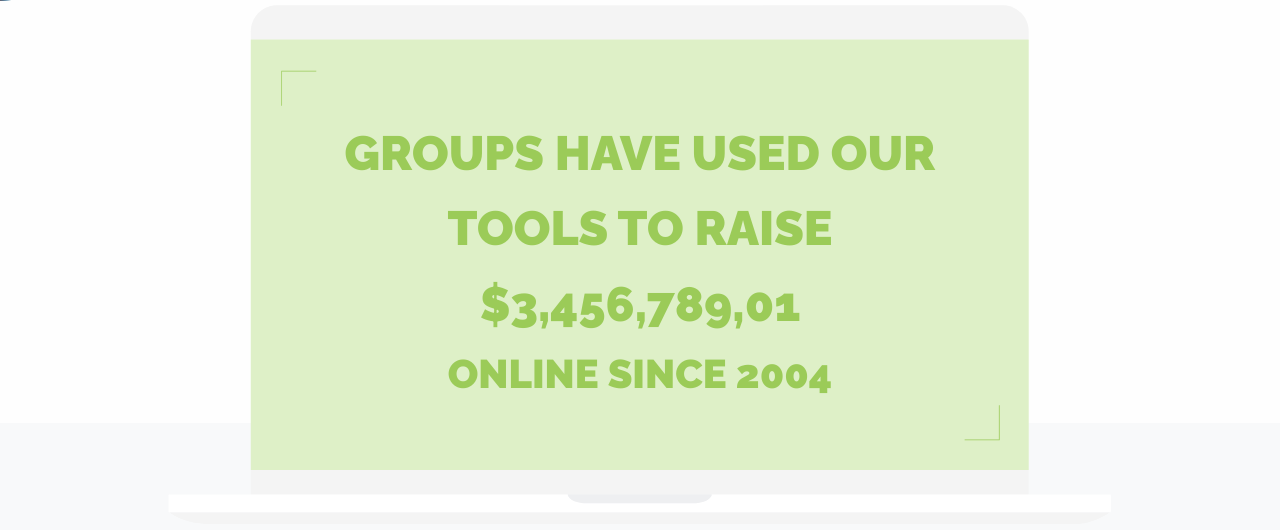
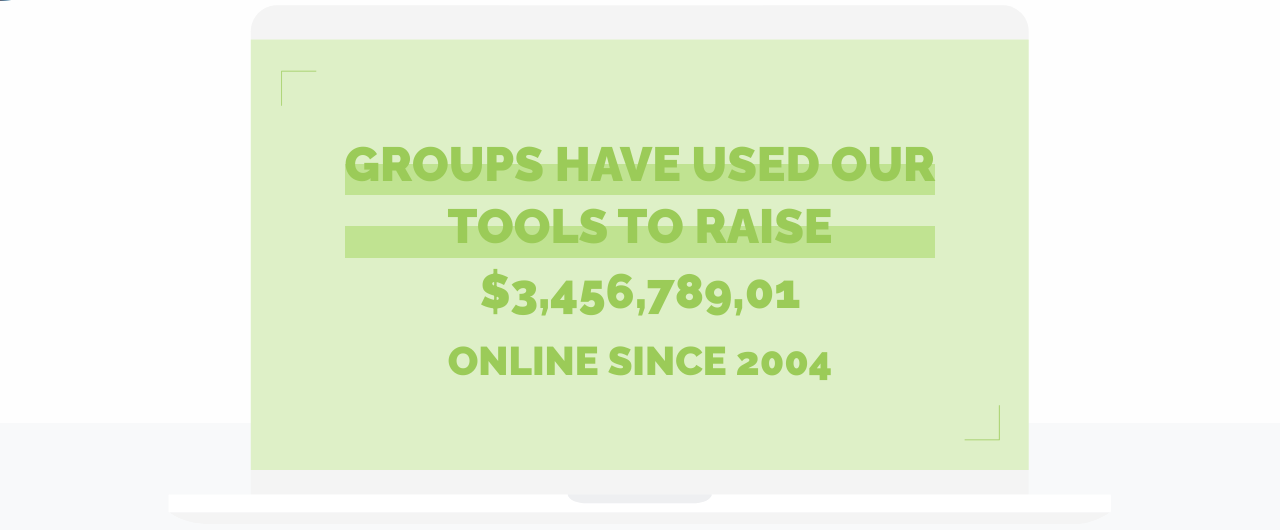
Before and after one commit to CeeNoriega/abc, a PHP site: page / in a window 1280 px wide. Shown: the part 719-1249 px from the top of the page. Run offline with PHP 8.4, Linux system fonts and the light colour scheme; some libraries are stand-ins or nearby versions.

Commit message:
add text highlight

```diff
--- a/css/app.css
+++ b/css/app.css
@@ -155,8 +155,8 @@ a.button.hvr-icon-forward {
   margin: auto;
 }
 
-.laptop-title h1.groups-1,
-.laptop-title h1.groups-2 {
+.laptop-title-hero h1.groups-1,
+.laptop-title-hero h1.groups-2 {
   background: linear-gradient(to bottom, transparent 50%, #C0E391 15%);
   /*max-width: 66%;*/
   margin: auto;
```
